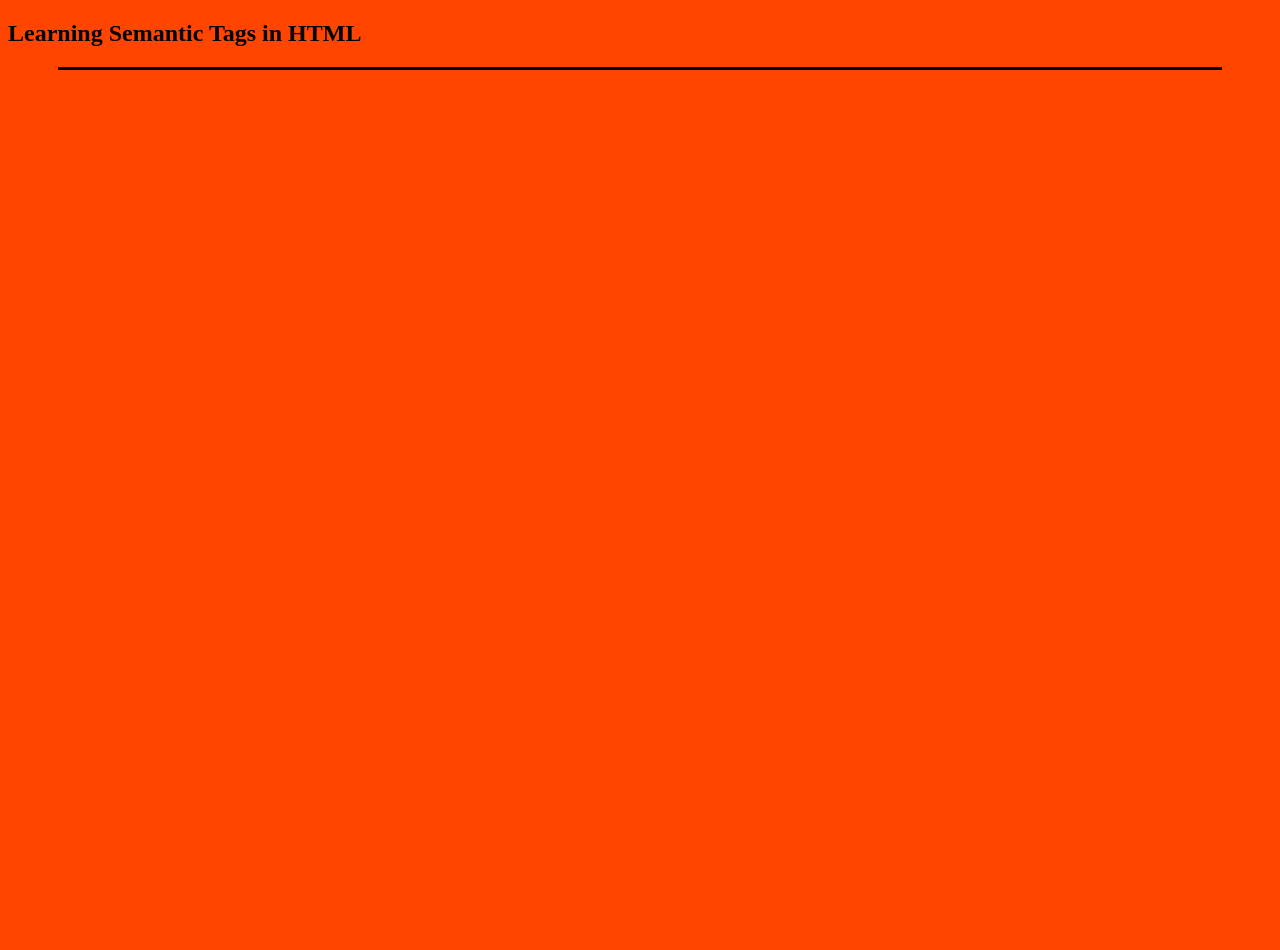
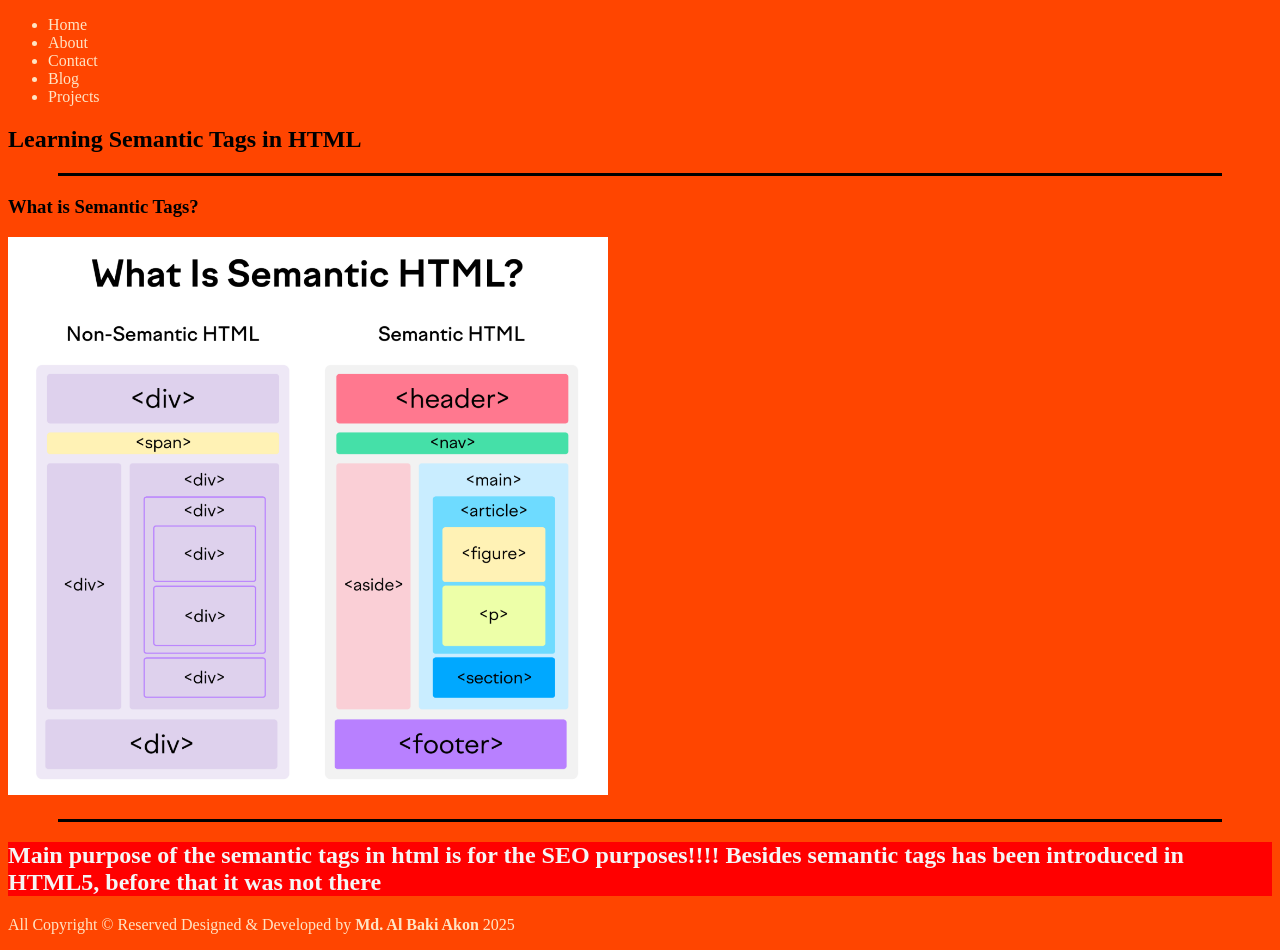
Before and after one commit to mdalbakiakon/Full-Stack-Development-Journey, a plain HTML site: page Day 11/index.html in a window 1280 px wide. Before the commit the page ends 800 px from the top, so only its background shows below. Drawn offline with Linux system fonts and the light colour scheme.

Commit message:
learning Semantic Tags in HTML

```diff
--- a/Day 11/index.html
+++ b/Day 11/index.html
@@ -8,8 +8,34 @@
     <title>Day 11 - Learning Semantic HTML</title>
 </head>
 <body>
-    <h2>Learning Semantic Tags in HTML</h2>
-    <hr>
+    <header>
+        <nav>
+            <ul>
+                <li>Home</li>
+                <li>About</li>
+                <li>Contact</li>
+                <li>Blog</li>
+                <li>Projects</li>
+            </ul>
+        </nav>
+    </header>
+    <main>
+        <h2>Learning Semantic Tags in HTML</h2>
+        <hr>
+        <h3>What is Semantic Tags?</h3>
+        <img src="./semantic-tags.png" alt="semantic tags">
+        <hr>
+        <h2 class="note">Main purpose of the semantic tags in html is for the SEO purposes!!!! Besides semantic tags has been introduced in HTML5, before that it was not there
+        </h2>
+    </main>
+    <footer>
+        <p id="copyright">All Copyright &copy; Reserved Designed & Developed by
+            <b>
+                Md. Al Baki Akon
+            </b>
+            2025
+        </p>
+    </footer>
     <script src="./script.js"></script>
 </body>
 </html>
--- a/Day 11/style.css
+++ b/Day 11/style.css
@@ -8,3 +8,15 @@ hr{
     background: black;
     margin: 20px 50px;
 }
+
+img{
+    width: 600px;
+}
+
+nav, #copyright {
+    color: bisque;
+}
+.note{
+    background-color: red;
+    color: whitesmoke;
+}
```
Also changed, not shown: Day 11/semantic-tags.png (added).
